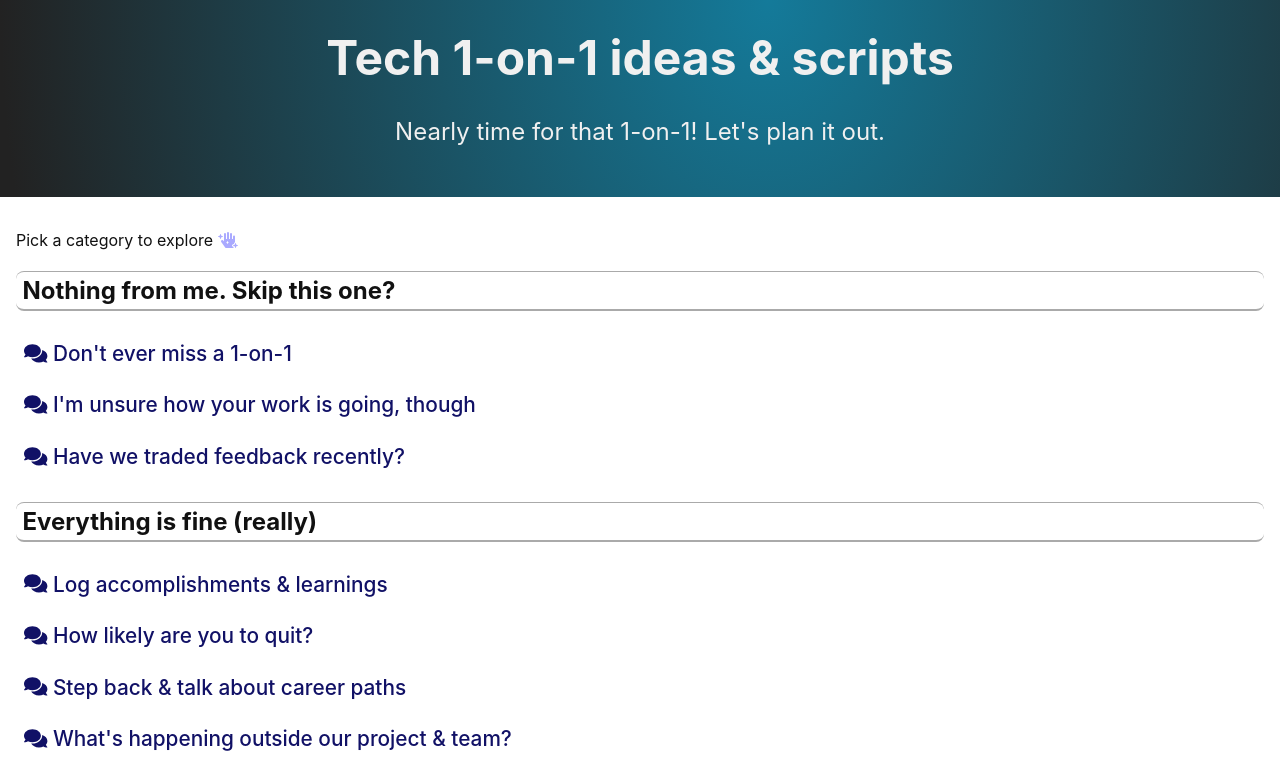
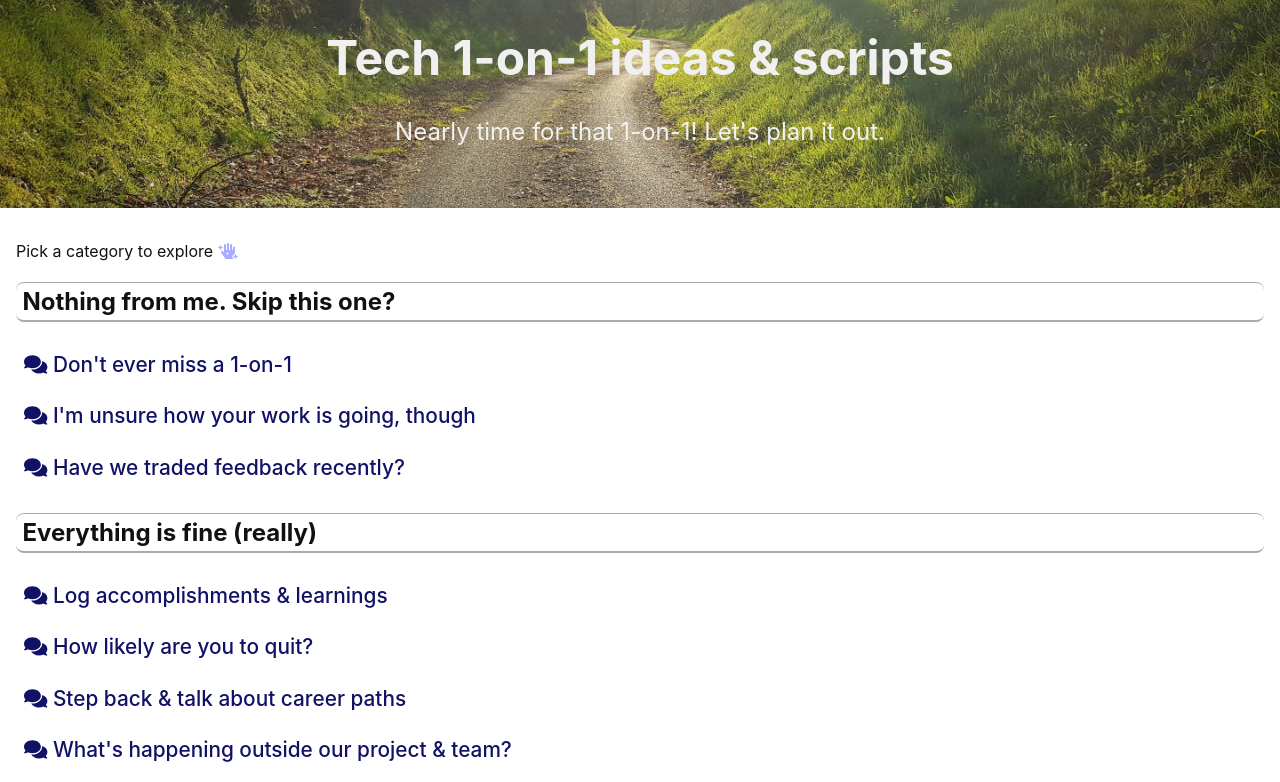
Before and after one commit to jtheory/1on1s, a React (Create React App) app in the folder app/: page / in a window 1280 px wide. Shown: the top 782 px of the page. Built offline with nearby package versions, Linux system fonts and the light colour scheme.

Commit message:
road bg image

```diff
--- a/app/src/App.css
+++ b/app/src/App.css
@@ -14,10 +14,14 @@
 .App header {
   background-color: #282c34; /* fallback */
   background-repeat: no-repeat;
-  background-image: radial-gradient(50% 50% at top center, rgba(0, 200, 255, 0.5), #222);
-  background-size: 120% 2000px;
+  /* background-image: radial-gradient(50% 50% at top center, rgba(0, 200, 255, 0.5), #222);
+  background-size: 120% 2000px; */
+  background-image: url('road.jpg');
+  background-position: center;
+  background-attachment: fixed;
+  background-size: cover;
   color: #f0f0f0;
-  min-height: 12vmin;
+  min-height: 20vmin;
   padding: 3vmin 1rem;
   text-align: center;
   font-size: 3vmin;
@@ -78,7 +82,8 @@
   gap: 0.5rem;
 }
 
-.App article h1, .App article h2 {
+.App article h1,
+.App article h2 {
   font-size: 1.1rem;
   font-weight: 600;
   margin: 0.2rem 0rem;
```
Also changed, not shown: app/src/road.jpg (added).
